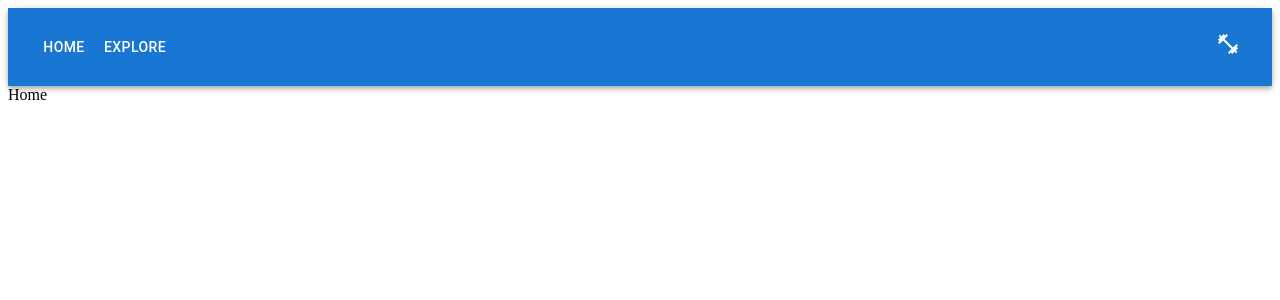
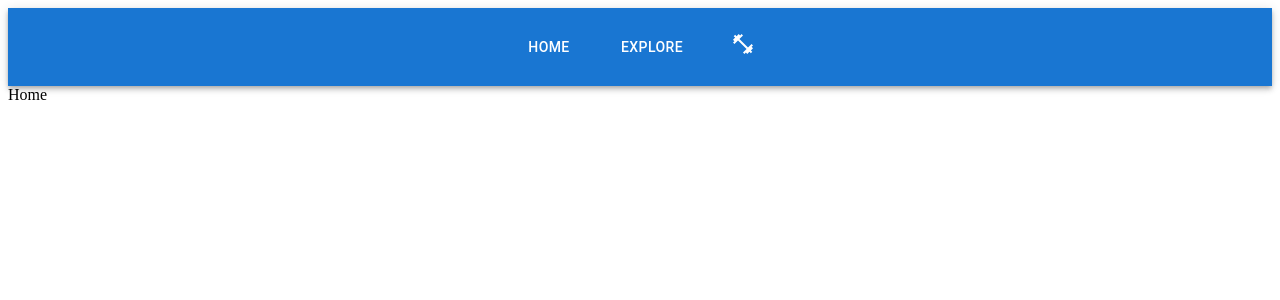
Before and after one commit to GreenCatInForest/recipe-search-app, a React (Create React App) app: page / in a window 1280 px wide. Shown: the top 300 px of the page. Built offline with nearby package versions, Linux system fonts and the light colour scheme.

Commit message:
change flex direction navbar

```diff
--- a/src/components/NavBar.js
+++ b/src/components/NavBar.js
@@ -61,7 +61,10 @@ export const NavBar = () => {
           <Box
             sx={{
               flexGrow: 1,
-              display: { xs: "flex", md: "none" },
+              display: {
+                xs: "flex",
+                md: "none",
+              },
               justifyContent: "space-between",
             }}
           >
@@ -80,10 +83,11 @@ export const NavBar = () => {
             </IconButton>
           </Box>
           <Box
+            // style of the main nav box
             sx={{
               flexGrow: 1,
               display: { xs: "none", md: "flex" },
-              justifyContent: "space-between",
+              justifyContent: "space-evenly",
               alignItems: "center",
             }}
           >
@@ -97,7 +101,7 @@ export const NavBar = () => {
                 onClick={() => {
                   navigate("/");
                 }}
-                sx={{ my: 2, color: "white", display: "block" }}
+                sx={{ my: 2, mx: 2, color: "white", display: "block" }}
               >
                 Home
               </Button>
@@ -105,19 +109,19 @@ export const NavBar = () => {
                 onClick={() => {
                   navigate("/my-plans");
                 }}
-                sx={{ my: 2, color: "white", display: "block" }}
+                sx={{ my: 2, mx: 2, color: "white", display: "block" }}
               >
                 Explore
               </Button>
-            </Box>
               <IconButton
                 onClick={() => {
                   navigate("/my-plans");
                 }}
-              sx={{ my: 2, color: "white", display: "block" }}
+                sx={{ my: 2, mx: 2, color: "white", display: "block" }}
               >
                 <FitnessCenterTwoToneIcon />
               </IconButton>
+            </Box>
           </Box>
         </Toolbar>
       </Container>
```
Lines whose indentation alone changed are shown as unchanged.
